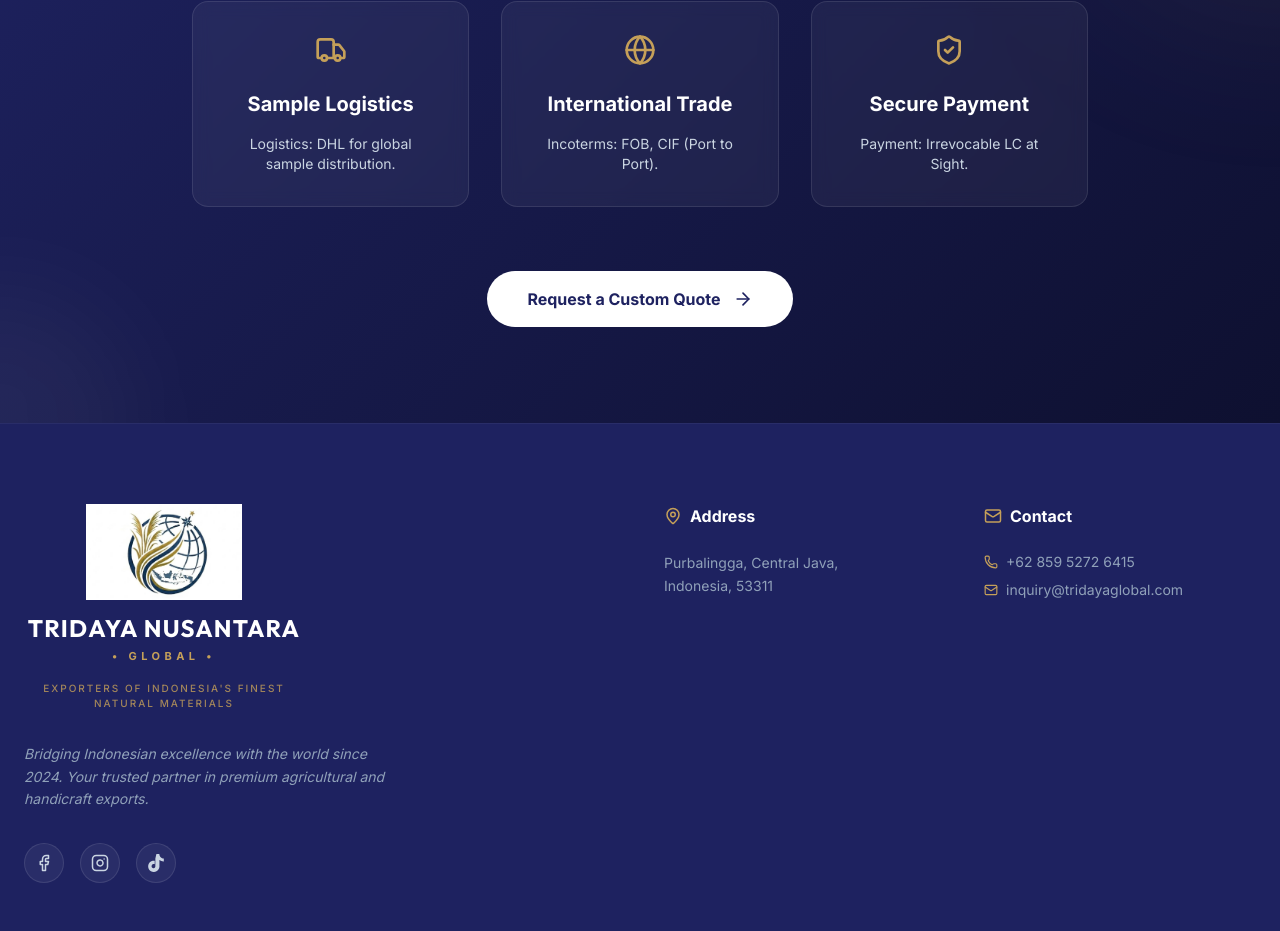
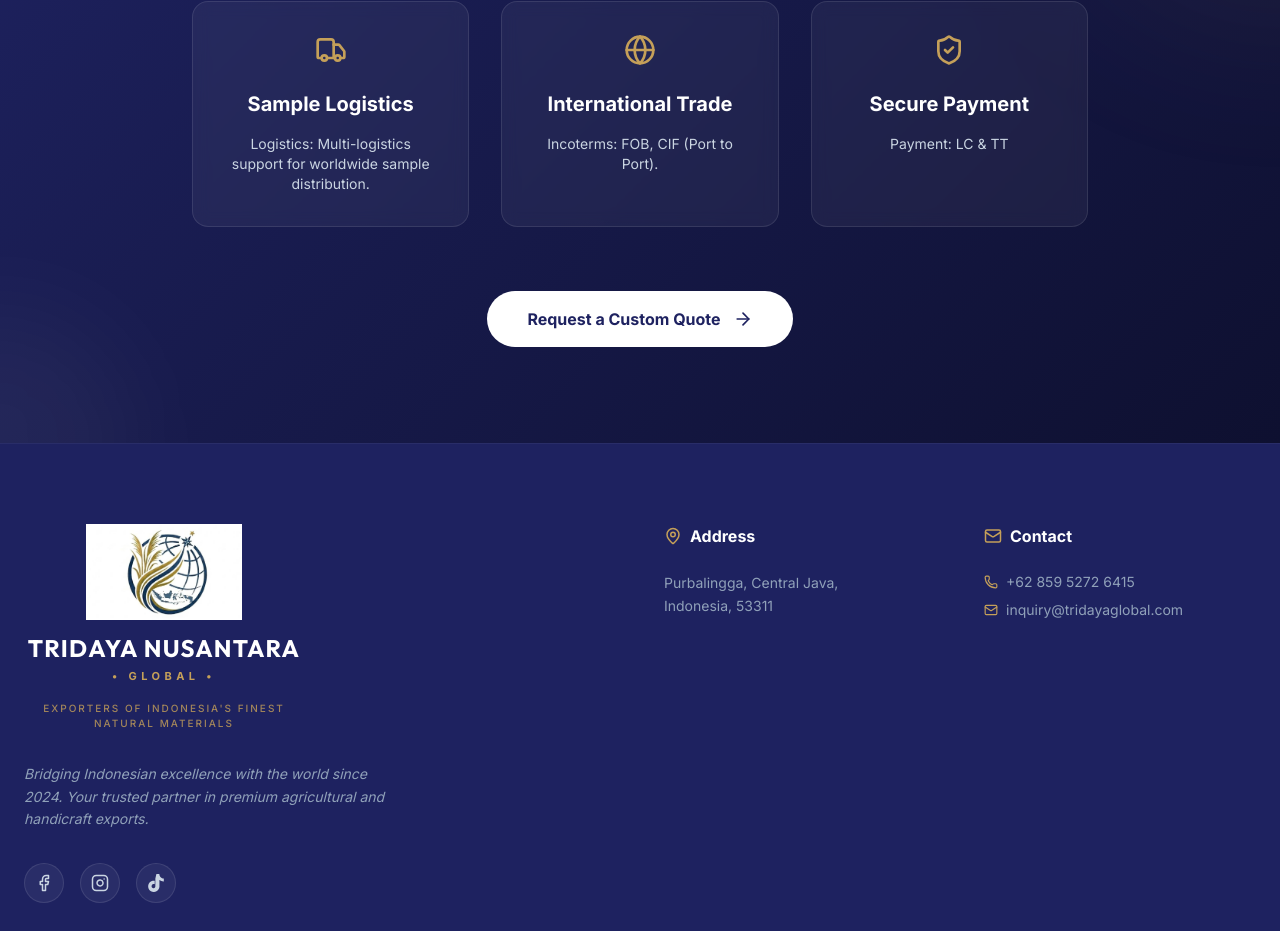
Before and after one commit to audaily007-hub/Website-Tridaya, a React (Vite) app: page / in a window 1280 px wide. Shown: the part 7471-8402 px from the top of the page. Built offline with nearby package versions, Linux system fonts and the light colour scheme.

Commit message:
feat: Update export terms and payment options
Expand logistics options beyond DHL and introduce Telegraphic Transfer (TT) as a payment method, alongside Letters of Credit (LC).

```diff
--- a/src/translations.ts
+++ b/src/translations.ts
@@ -201,9 +201,9 @@ export const translations = {
     },
     exportTerms: {
       title: 'Export Logistics & Terms',
-      logistics: 'Logistics: DHL for global sample distribution.',
+      logistics: 'Logistics: Multi-logistics support for worldwide sample distribution.',
       incoterms: 'Incoterms: FOB, CIF (Port to Port).',
-      payment: 'Payment: Irrevocable LC at Sight.',
+      payment: 'Payment: LC & TT',
     },
     footer: {
       address: 'Purbalingga, Central Java, Indonesia',
@@ -411,9 +411,9 @@ export const translations = {
     },
     exportTerms: {
       title: 'Logistik & Syarat Ekspor',
-      logistics: 'Logistik: DHL untuk distribusi sampel global.',
+      logistics: 'Logistik: Dukungan multi-logistik untuk distribusi sampel ke seluruh dunia.',
       incoterms: 'Incoterms: FOB, CIF (Pelabuhan ke Pelabuhan).',
-      payment: 'Pembayaran: LC Irrevocable at Sight.',
+      payment: 'Pembayaran: LC & TT',
     },
     footer: {
       address: 'Purbalingga, Jawa Tengah, Indonesia',
```
